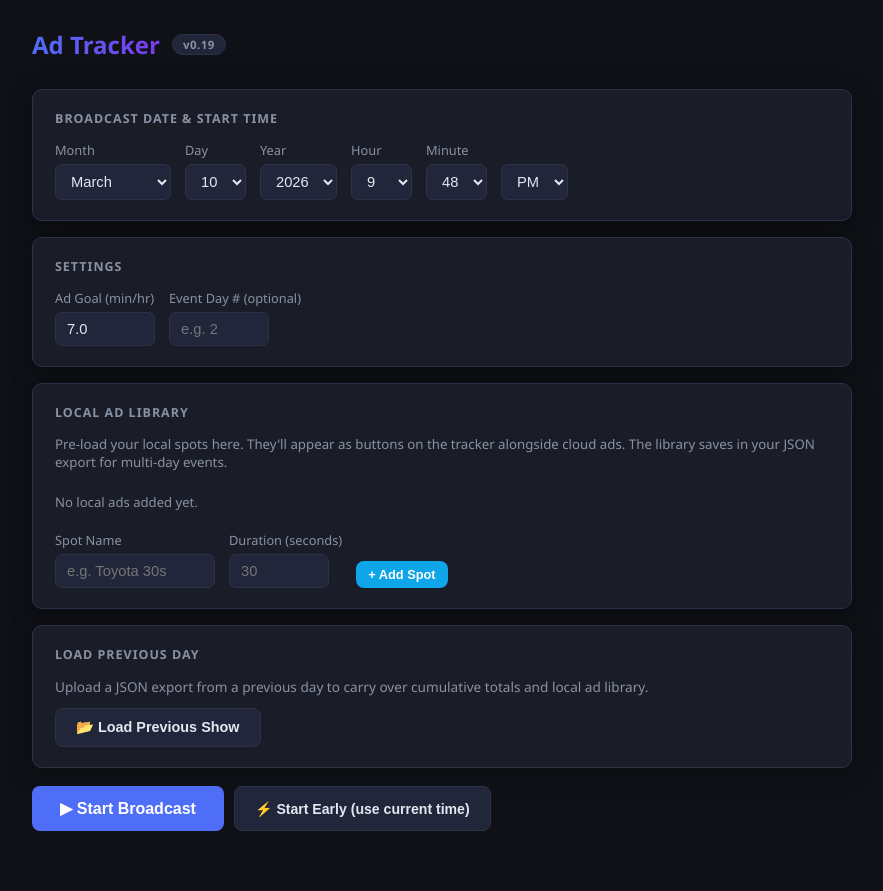
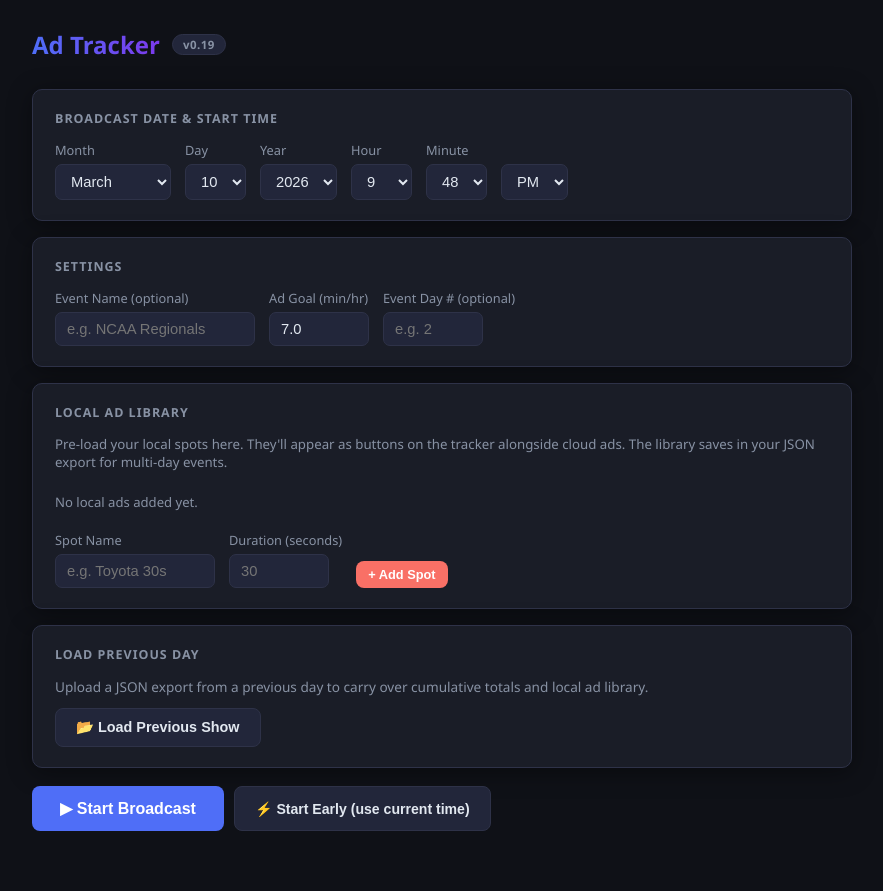
Before and after one commit to Cruzer28/ad-tracker, a Flask app: page / in a window 1280 px wide. Shown: the whole page, without its empty margins (198-1081 px from the left). Run offline with Flask 3, Linux system fonts and the light colour scheme.

Commit message:
feat: local ads coral/red color, event name field, compact split pie chart, report polish (v0.19)
- Change local ad color from blue to coral/red throughout (buttons,
  metric cards, log badges, split chart, report) for clear cloud/local distinction
- Replace split bar with compact donut pie chart sized to match metric cards
- Add Event Name field to setup screen, shown in tracker header,
  saved in JSON export, and used as report title
- Rename report section to "Local Ad Log" (remove partner review reference)

```diff
--- a/templates/index.html
+++ b/templates/index.html
@@ -14,8 +14,8 @@
       --border: #2e3248;
       --accent: #4f6ef7;
       --accent2: #7c3aed;
-      --local: #0ea5e9;
-      --local-dark: #0369a1;
+      --local: #f97066;
+      --local-dark: #e03e32;
       --text: #e2e8f0;
       --text-muted: #8892a4;
       --green: #22c55e;
@@ -256,6 +250,10 @@
   <div class="card">
     <div class="card-title">Settings</div>
     <div class="form-row">
+      <div class="form-group">
+        <label>Event Name (optional)</label>
+        <input type="text" id="inp-event-name" placeholder="e.g. NCAA Regionals" style="width:200px;" />
+      </div>
       <div class="form-group">
         <label>Ad Goal (min/hr)</label>
         <input type="number" id="inp-goal" value="7.0" min="0" max="60" step="0.1" style="width:100px;" />
@@ -512,6 +500,7 @@ let state = {
   startTimeMs: null,
   startDisplayMs: null,
   goal: 7.0,
+  eventName: '',
   eventDay: '',
 
   // Local ad library [{id, name, durationSeconds}]
@@ -708,6 +697,7 @@ function loadCarryoverFromData(data) {
   }
 
   if (data.ad_goal != null) document.getElementById('inp-goal').value = parseFloat(data.ad_goal);
+  if (data.event_name != null) document.getElementById('inp-event-name').value = data.event_name;
   if (data.event_day != null) {
     const prev = parseInt(data.event_day);
     if (!isNaN(prev) && prev >= 1) document.getElementById('inp-event-day').value = prev + 1;
@@ -735,6 +725,7 @@ function startBroadcast(startEarly = false) {
   const ap = document.getElementById('sel-ampm').value;
   const goal = parseFloat(document.getElementById('inp-goal').value);
   const ed = document.getElementById('inp-event-day').value.trim();
+  const en = document.getElementById('inp-event-name').value.trim();
 
   if (isNaN(goal) || goal < 0) { alert('Please enter a valid ad goal.'); return; }
   if (ap === 'PM' && h !== 12) h += 12;
@@ -747,6 +738,7 @@ function startBroadcast(startEarly = false) {
   state.startTimeMs = anchorMs;
   state.startDisplayMs = startEarly ? Date.now() : formDate.getTime();
   state.goal = goal;
+  state.eventName = en;
   state.eventDay = ed;
   state.todayCloudSeconds = 0;
   state.todayLocalSeconds = 0;
@@ -774,7 +766,11 @@ function buildTrackerScreen() {
   const start = new Date(state.startDisplayMs || state.startTimeMs);
   document.getElementById('trk-start-label').textContent =
     'Broadcast Start: ' + start.toLocaleString('en-US', {month:'short',day:'numeric',year:'numeric',hour:'numeric',minute:'2-digit',hour12:true});
-  document.getElementById('trk-event-day-label').textContent = state.eventDay ? `Event Day: ${state.eventDay}` : '';
+  const edl = document.getElementById('trk-event-day-label');
+  const parts = [];
+  if (state.eventName) parts.push(state.eventName);
+  if (state.eventDay) parts.push(`Day ${state.eventDay}`);
+  edl.textContent = parts.join(' — ');
   document.getElementById('rate-goal-val').textContent = state.goal.toFixed(2);
 
   // Cloud ad buttons
@@ -935,21 +931,8 @@ function updateDisplay() {
     gds.textContent = diff >= 0 ? 'above goal ✓' : 'below goal';
   }
 
-  // Split bar
-  const totalForSplit = state.todayCloudSeconds + state.todayLocalSeconds;
-  if (totalForSplit > 0) {
-    const cp = (state.todayCloudSeconds / totalForSplit * 100).toFixed(1);
-    const lp = (state.todayLocalSeconds / totalForSplit * 100).toFixed(1);
-    document.getElementById('split-cloud').style.width = cp + '%';
-    document.getElementById('split-local').style.width = lp + '%';
-    document.getElementById('split-cloud-label').textContent = `☁ Cloud: ${cp}% (${(state.todayCloudSeconds/60).toFixed(2)} min)`;
-    document.getElementById('split-local-label').textContent = `📡 Local: ${lp}% (${(state.todayLocalSeconds/60).toFixed(2)} min)`;
-  } else {
-    document.getElementById('split-cloud').style.width = '50%';
-    document.getElementById('split-local').style.width = '50%';
-    document.getElementById('split-cloud-label').textContent = '☁ Cloud: —';
-    document.getElementById('split-local-label').textContent = '📡 Local: —';
-  }
+  // Compact split pie chart
+  drawSplitPie(state.todayCloudSeconds, state.todayLocalSeconds);
 
   // Paused / waiting banner
   const pb = document.getElementById('paused-banner');
@@ -964,6 +947,52 @@ function updateDisplay() {
   }
 
   setAdButtonsEnabled(countdown === 0 && !state.isPaused);
+}
+
+function drawSplitPie(cloudSec, localSec) {
+  const canvas = document.getElementById('split-pie');
+  if (!canvas) return;
+  const ctx = canvas.getContext('2d');
+  const total = cloudSec + localSec;
+  const w = canvas.width, h = canvas.height;
+  const cx = w/2, cy = h/2, r = Math.min(w,h)/2 - 4;
+  ctx.clearRect(0, 0, w, h);
+
+  if (total === 0) {
+    // Empty state — grey ring
+    ctx.beginPath(); ctx.arc(cx, cy, r, 0, Math.PI*2);
+    ctx.strokeStyle = '#2e3248'; ctx.lineWidth = 10; ctx.stroke();
+    document.getElementById('split-legend').textContent = 'No ads yet';
+    return;
+  }
+
+  const cloudAngle = (cloudSec / total) * Math.PI * 2;
+  const startAngle = -Math.PI / 2;
+
+  // Cloud slice
+  ctx.beginPath();
+  ctx.moveTo(cx, cy);
+  ctx.arc(cx, cy, r, startAngle, startAngle + cloudAngle);
+  ctx.closePath();
+  ctx.fillStyle = '#4f6ef7';
+  ctx.fill();
+
+  // Local slice
+  ctx.beginPath();
+  ctx.moveTo(cx, cy);
+  ctx.arc(cx, cy, r, startAngle + cloudAngle, startAngle + Math.PI*2);
+  ctx.closePath();
+  ctx.fillStyle = '#f97066';
+  ctx.fill();
+
+  // Donut hole
+  ctx.beginPath(); ctx.arc(cx, cy, r * 0.52, 0, Math.PI*2);
+  ctx.fillStyle = '#1a1d27'; ctx.fill();
+
+  const cp = (cloudSec/total*100).toFixed(0);
+  const lp = (localSec/total*100).toFixed(0);
+  document.getElementById('split-legend').innerHTML =
+    `<span style="color:#4f6ef7">☁ ${cp}%</span> &nbsp; <span style="color:#f97066">📡 ${lp}%</span>`;
 }
 
 function fmtHMS(sec) {
@@ -1107,6 +1136,7 @@ function exportJSON(elapsed) {
     version: '0.19',
     start_time: new Date(state.startDisplayMs || state.startTimeMs).toISOString(),
     ad_goal: state.goal,
+    event_name: state.eventName || null,
     event_day: state.eventDay || null,
     local_library: state.localLibrary,
     total_ad_seconds: cumTotal,
@@ -1183,6 +1213,7 @@ function generateReport(elapsed) {
         return `<tr><td>${ts}</td><td>${escHtml(ev.name)}</td><td>${ev.seconds}s (${(ev.seconds/60).toFixed(2)} min)</td></tr>`;
       }).join('');
 
+  const eventNameStr = state.eventName ? state.eventName : 'Broadcast';
   const reportDate = startDate.toLocaleDateString('en-US',{weekday:'long',year:'numeric',month:'long',day:'numeric'});
   const eventDayStr = state.eventDay ? ` — Event Day ${state.eventDay}` : '';
 
@@ -1190,7 +1221,7 @@ function generateReport(elapsed) {
 <html lang="en">
 <head>
   <meta charset="UTF-8"/>
-  <title>Broadcast Report — ${reportDate}</title>
+  <title>${escHtml(eventNameStr)} — Ad Report — ${reportDate}</title>
   <script src="https://cdn.jsdelivr.net/npm/chart.js@4.4.0/dist/chart.umd.min.js"><\/script>
   <style>
     *{box-sizing:border-box;margin:0;padding:0;}
@@ -1208,7 +1239,7 @@ function generateReport(elapsed) {
     .stat-card.green .stat-value{color:#16a34a;}
     .stat-card.red .stat-value{color:#dc2626;}
     .stat-card.blue .stat-value{color:#4f6ef7;}
-    .stat-card.cyan .stat-value{color:#0ea5e9;}
+    .stat-card.cyan .stat-value{color:#f97066;}
     .section-title{font-size:0.95rem;font-weight:700;color:#334155;margin:28px 0 14px;padding-bottom:8px;border-bottom:2px solid #e2e8f0;}
     .charts-row{display:grid;grid-template-columns:1fr 2fr;gap:20px;margin-bottom:28px;}
     .chart-box{background:#fff;border:1px solid #e2e8f0;border-radius:10px;padding:18px;box-shadow:0 1px 4px rgba(0,0,0,0.06);}
@@ -1296,7 +1327,7 @@ new Chart(pieCtx, {
   type: 'doughnut',
   data: {
     labels: ['☁ Cloud', '📡 Local'],
-    datasets: [{ data: [${state.todayCloudSeconds}, ${state.todayLocalSeconds}], backgroundColor: ['#4f6ef7','#0ea5e9'], borderWidth: 0 }]
+    datasets: [{ data: [${state.todayCloudSeconds}, ${state.todayLocalSeconds}], backgroundColor: ['#4f6ef7','#f97066'], borderWidth: 0 }]
   },
   options: { plugins: { legend: { position: 'bottom' } }, cutout: '60%' }
 });
@@ -1308,7 +1339,7 @@ new Chart(barCtx, {
     labels: ${JSON.stringify(barLabels)},
     datasets: [
       { label: '☁ Cloud', data: ${JSON.stringify(barCloud)}, backgroundColor: '#4f6ef7' },
-      { label: '📡 Local', data: ${JSON.stringify(barLocal)}, backgroundColor: '#0ea5e9' },
+      { label: '📡 Local', data: ${JSON.stringify(barLocal)}, backgroundColor: '#f97066' },
       { label: 'Goal', data: Array(${barLabels.length}).fill(${barGoal}), type: 'line', borderColor: '#ef4444', borderDash: [5,5], borderWidth: 2, pointRadius: 0, fill: false }
     ]
   },
```
Also changed, not shown: other parts of templates/index.html (+11 -27 lines).
